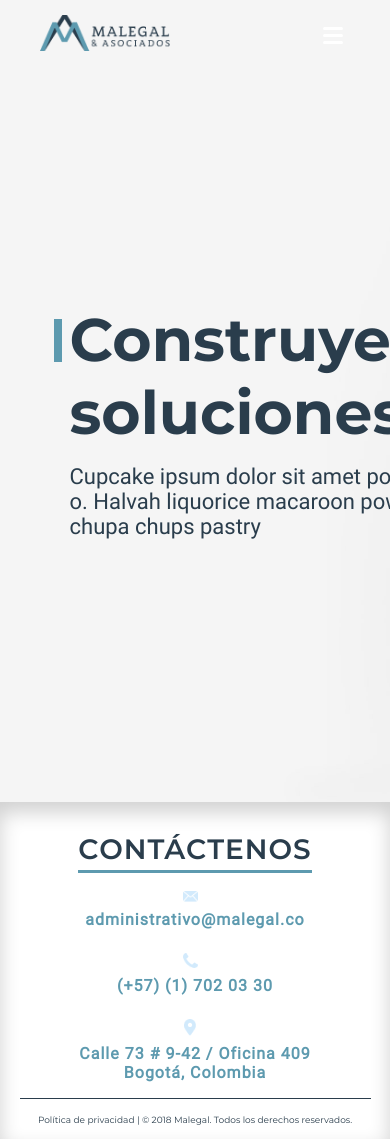
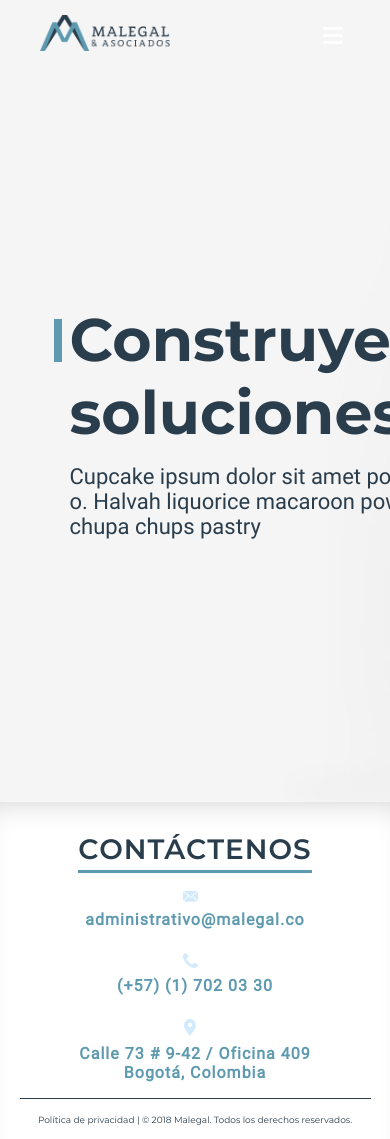
Before and after one commit to fcor/malegal, a React (Create React App) app: page / in a window 390 px wide. Shown: the top 1139 px of the page. Built offline with nearby package versions, Linux system fonts and the light colour scheme.

Commit message:
Box-shadow fixed on footer

```diff
--- a/src/App.css
+++ b/src/App.css
@@ -1200,7 +1200,7 @@ footer{
 @media screen and (max-width: 1020px) {
   footer{
     background-color: white;
-    box-shadow: inset 0 10px 20px rgba(0,0,0,0.19);
+    box-shadow: inset 0 20px 30px -20px rgba(0,0,0,0.19);
   }
   .footer-box{
     /* border: 1px solid red; */
```
